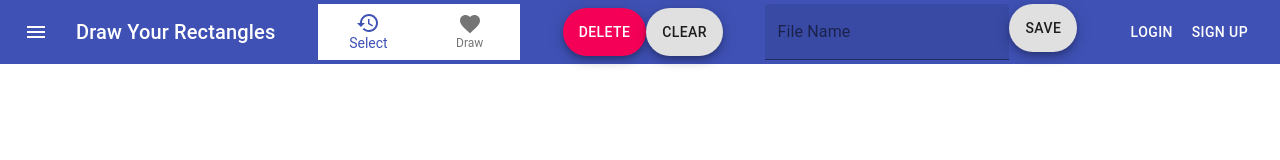
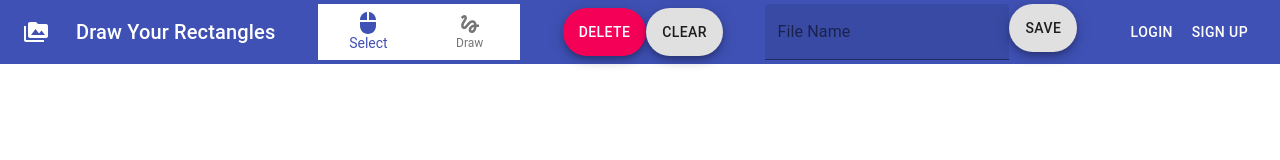
Before and after one commit to matthew-ardi/single-draw-app-reactdjango, a React (Create React App) app: page / in a window 1280 px wide. Shown: the top 160 px of the page. Built offline with nearby package versions, Linux system fonts and the light colour scheme.

Commit message:
cleaned icons

```diff
--- a/src/App.js
+++ b/src/App.js
@@ -34,6 +34,9 @@ import DialogContent from "@material-ui/core/DialogContent";
 import DialogContentText from "@material-ui/core/DialogContentText";
 import DialogTitle from "@material-ui/core/DialogTitle";
 import AccountCircle from "@material-ui/icons/AccountCircle";
+import GestureIcon from "@material-ui/icons/Gesture";
+import MouseIcon from "@material-ui/icons/Mouse";
+import PermMediaIcon from "@material-ui/icons/PermMedia";
 
 axios.defaults.xsrfCookieName = "csrftoken";
 axios.defaults.xsrfHeaderName = "X-CSRFToken";
@@ -398,6 +401,7 @@ const App = () => {
         localStorage.removeItem("userKey");
         console.log(error);
       });
+    clearElements();
   }
 
   function userLoggingin() {
@@ -800,7 +804,7 @@ const App = () => {
               aria-label="menu"
               onClick={handleMenuClick}
             >
-              <MenuIcon />
+              <PermMediaIcon />
             </IconButton>
             <Menu
               id="simple-menu"
@@ -832,13 +836,13 @@ const App = () => {
                 label="Select"
                 checked={tool === "Select"}
                 onClick={() => setTool("Select")}
-                icon={<RestoreIcon />}
+                icon={<MouseIcon />}
               />
               <BottomNavigationAction
                 label="Draw"
                 checked={tool === "draw"}
                 onClick={() => setTool("draw")}
-                icon={<FavoriteIcon />}
+                icon={<GestureIcon />}
               />
             </BottomNavigation>
             <div className={navbarClasses.title}></div>
```
Also changed, not shown: 1 other file (tests, documents, lock files or other folders).
